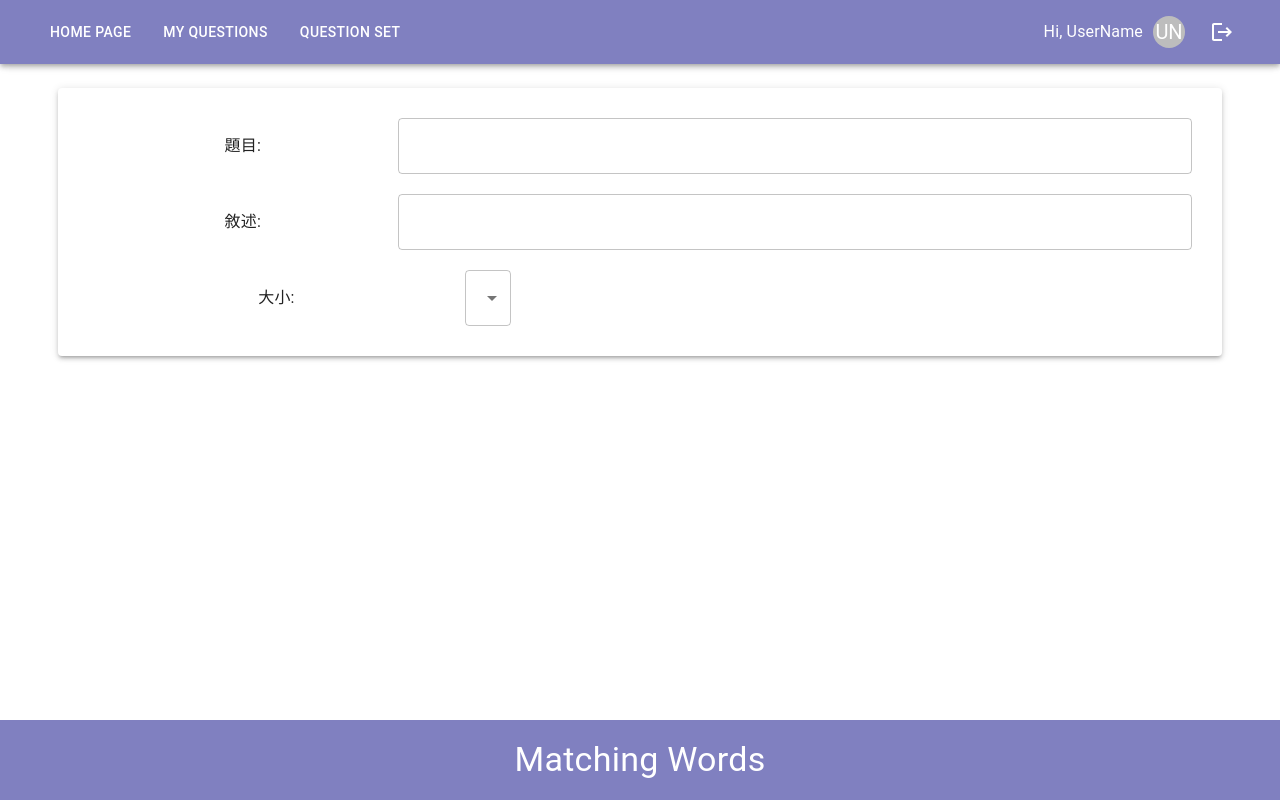
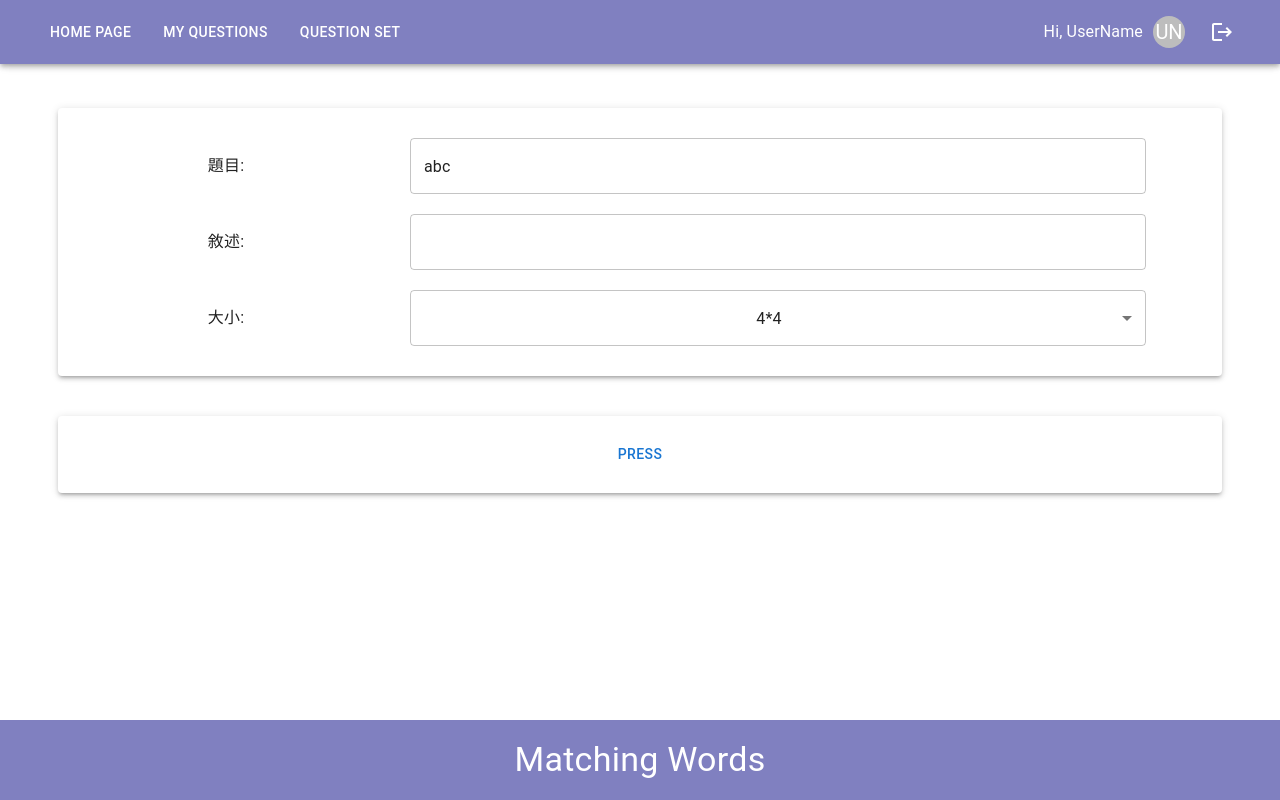
Before and after one commit to ray-qwer/matchword, a React (Create React App) app in the folder matchword_frontend/: page /createProb in a window 1280 px wide. Built offline with nearby package versions, Linux system fonts and the light colour scheme.

Commit message:
textField value how to change

```diff
--- a/matchword_frontend/src/pages/CreateProb.js
+++ b/matchword_frontend/src/pages/CreateProb.js
@@ -5,25 +5,60 @@ import Typography from '@mui/material/Typography';
 import Box from "@mui/material/Box";
 import Paper from "@mui/material/Paper";
 import MenuItem from "@mui/material/MenuItem";
-import Select, { SelectChangeEvent } from "@mui/material/Select"
+import Select from "@mui/material/Select";
+import Grid from "@mui/material/Grid";
+import Button from "@mui/material/Button";
+import { style, textAlign } from '@mui/system';
 
+const styleSheet = {
+    Paper:          {display:"flex", width:"100%", flexDirection:"column", paddingX:"30px", paddingY:"20px", margin:"20px"},
+    Container:      {paddingY:"24px", display:"flex", flexDirection:"column",flexGrow:1, alignItems:"center"},
+    GridContainer:  {display:"inherit", flexDirection:"row" ,justifyContent:"space-around",minWidth:"50%", marginY: "10px"},
+    GridText:       {display:"inherit",flexGrow:1, justifyContent:"center",alignItems:"center"},
+    GridInput:      {display:"inherit",flexGrow: 2},
+    Selector:       {width:"100%", justifyContent:"center",textAlign:"center"},
+    TextField:      {width:"100%"},
+    OptionText:     {justifyContent:"center"}
+
+}
 function CreateProb(props){
+    const [size, setSize] = useState(4);
+    const [topic, setTopic] = useState("");
+    const handleChange = (event) => {
+        setSize(event.target.value);
+    }
 
     return(
         <Container sx={{display:"flex",flexGrow:1}}>
-            <Container sx={{paddingY:"24px", display:"flex", flexDirection:"column",flexGrow:1, alignItems:"center"}}>
-                <Paper elevation={3} sx={{display:"flex", width:"100%", flexDirection:"column", paddingX:"30px", paddingY:"20px"}}>
-                    <TextArea>
+            <Container sx={styleSheet.Container}>
+                <Paper elevation={3} sx={styleSheet.Paper}>
+                    <TextArea value="abc" onChange={setTopic}>
                         <Typography>題目:</Typography>
                     </TextArea>
                     <TextArea>
                         <Typography>敘述:</Typography>
                     </TextArea>
-                    <TextArea variant="select">
-                        <Typography>大小:</Typography>
-                    </TextArea>
+                    <Grid container sx={styleSheet.GridContainer}>
+                        <Grid item xs={2} sx={styleSheet.GridText}>
+                            <Typography>大小:</Typography>
+                        </Grid>
+                        <Grid item xs={8} sx={styleSheet.GridInput}>
+                            <Select
+                                sx={styleSheet.Selector}
+                                value={size}
+                                onChange={handleChange}
+                            >
+                                <MenuItem sx={styleSheet.OptionText} value={3}>3*3</MenuItem>
+                                <MenuItem sx={styleSheet.OptionText} value={4}>4*4</MenuItem>
+                                <MenuItem sx={styleSheet.OptionText} value={5}>5*5</MenuItem>
+                            </Select>
+                        </Grid>
+                    </Grid>
                 </Paper>
                 {/* another paper here */}
+                <Paper elevation={3} sx={styleSheet.Paper}>
+                    <Button>Press</Button>
+                </Paper>
             </Container>
         </Container>
     )
@@ -31,26 +66,17 @@ function CreateProb(props){
 
 function TextArea(props){
     const child = props.children
-    const variant = props.variant===undefined? "text": props.variant;
     return(
-        <Box sx={{display:"inherit", flexDirection:"row" ,justifyContent:"space-around",minWidth:"50%", marginY: "10px"}}>
-            <Box sx={{display:"inherit",flexGrow:1, justifyContent:"center",alignItems:"center"}}>
+        <Grid container sx={styleSheet.GridContainer}>
+            <Grid item xs={2} sx={styleSheet.GridText}>
                 {child}
-            </Box>
-            { variant === "text"?
-                (<Box sx={{display:"inherit",flexGrow: 2}}>
-                    <TextField sx={{width:"100%"}}></TextField>
-                </Box>)
-                :
-                (<Box sx={{display:"inherit",flexGrow: 2}}>
-                    <Select
-
-                    >
-
-                    </Select>
-                </Box>)
-            }
-        </Box>
+            </Grid>
+            <Grid item xs={8} sx={styleSheet.GridInput}>
+                    <TextField sx={styleSheet.TextField} value={props.value} onChange={(e)=>{props.onChange(e.getValue);console.log(e)}}></TextField>
+            </Grid>
+        </Grid>
     )
 }
+
+
 export default CreateProb;
```
